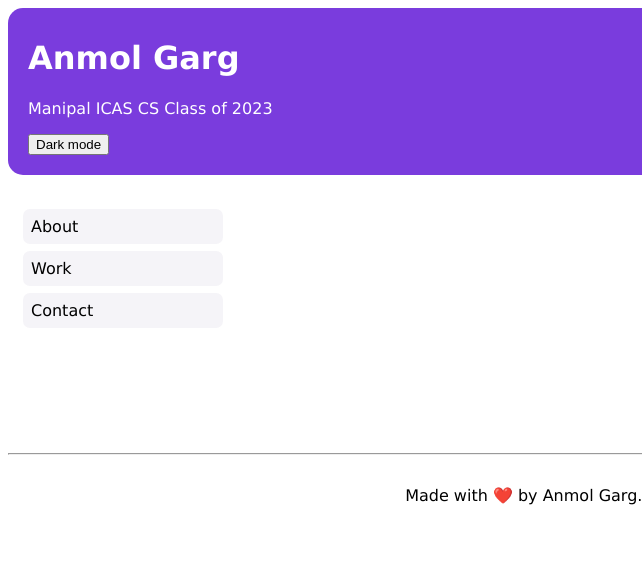
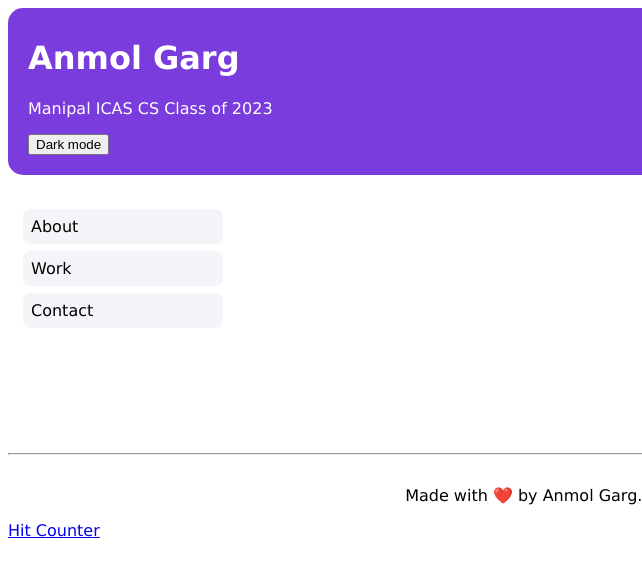
Before and after one commit to anmolgxrg/site-v1, a plain HTML site: page index.html in a window 1280 px wide. Shown: the full height of the page, 0-642 px from the left. Drawn offline with Linux system fonts and the light colour scheme.

Commit message:
add visitor count

```diff
--- a/index.html
+++ b/index.html
@@ -104,6 +104,7 @@ height="0" width="0" style="display:none;visibility:hidden"></iframe></noscript>
 <center>
 	<p>Made with ❤️ by Anmol Garg. <img src="images/glogo.png" width="30px" height="30px"> Hosted on Github Pages</p>
 </center>
+<a class="hitCounter" href="https://visitorshitcounter.com/" target="_blank" title="Hit counter" data-name="19937be2d3ae9b1c5fb83a41e9136a25|5|page|10|rgb(39, 33, 33);|#ffffff|small|s-hit">Hit Counter</a><script>document.write("<script type='text/javascript' src='https://visitorshitcounter.com/js/hitCounter.js?v="+Date.now()+"'><\/script>");</script>
 </footer>
 
 
```
